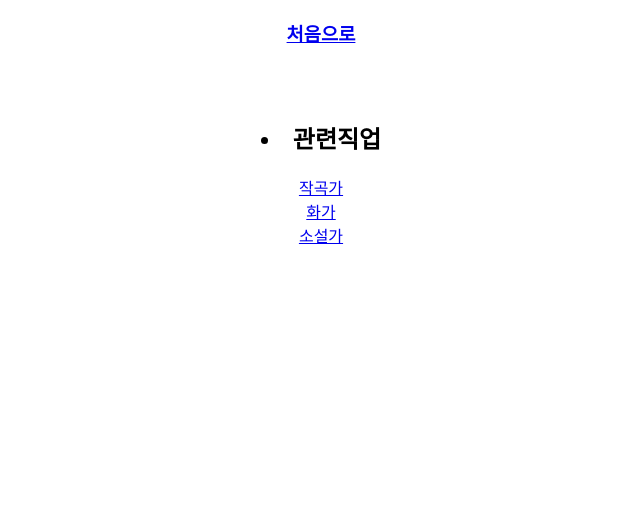
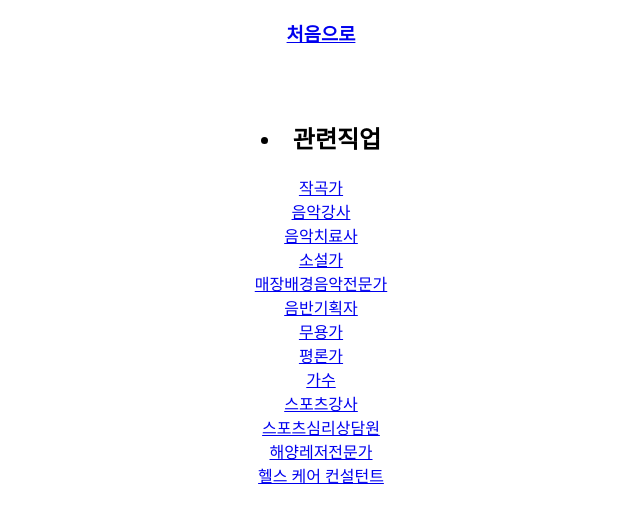
Before and after one commit to hsslim/IT, a plain HTML site: page 예술.html in a window 1280 px wide. Shown: the whole page, without its empty margins (319-959 px from the left). Drawn offline with Linux system fonts and the light colour scheme.

Commit message:
Add files via upload
폰트크기 키우고 직업 추가

```diff
--- a/예술.html
+++ b/예술.html
@@ -17,7 +17,17 @@
 </h3><br><br>
 <h2><li>관련직업</li></h2>
 <a href="https://ko.wikipedia.org/wiki/%EC%9E%91%EA%B3%A1%EA%B0%80">작곡가</a><br>
-<a href="https://ko.wikipedia.org/wiki/%ED%99%94%EA%B0%80">화가</a><br>
+<a href="https://www.career.go.kr/cnet/front/base/job/jobView.do?SEQ=1431">음악강사</a><br>
+<a href="https://www.career.go.kr/cnet/front/base/job/jobViewGb3.do?SEQ=3_B_B003_10005">음악치료사</a><br>
 <a href="https://ko.wikipedia.org/wiki/%EC%86%8C%EC%84%A4%EA%B0%80">소설가</a><br>
+<a href="https://www.career.go.kr/cnet/front/base/job/jobViewGb3.do?SEQ=3_B_B006_10016">매장배경음악전문가</a><br>
+<a href="https://www.career.go.kr/cnet/front/base/job/jobView.do?SEQ=917">음반기획자</a><br>
+<a href="https://www.career.go.kr/cnet/front/base/job/jobView.do?SEQ=298">무용가</a><br>
+<a href="https://www.career.go.kr/cnet/front/base/job/jobView.do?SEQ=957">평론가</a><br>
+<a href="https://www.career.go.kr/cnet/front/base/job/jobView.do?SEQ=280">가수</a><br>
+<a href="https://www.career.go.kr/cnet/front/base/job/jobView.do?SEQ=421">스포츠강사</a><br>
+<a href="https://www.career.go.kr/cnet/front/base/guidebook/guideBookDetail.do?GUIDEBOOK_SEQ=10599">스포츠심리상담원</a><br>
+<a href="https://www.career.go.kr/cnet/front/base/guidebook/guideBookDetail.do?GUIDEBOOK_SEQ=10597">해양레저전문가</a><br>
+<a href="https://www.career.go.kr/cnet/front/base/guidebook/guideBookDetail.do?GUIDEBOOK_SEQ=10602">헬스 케어 컨설턴트</a><br>
 </body>
 </html>
```
Also changed, not shown: index.html (+3 -0 lines).
